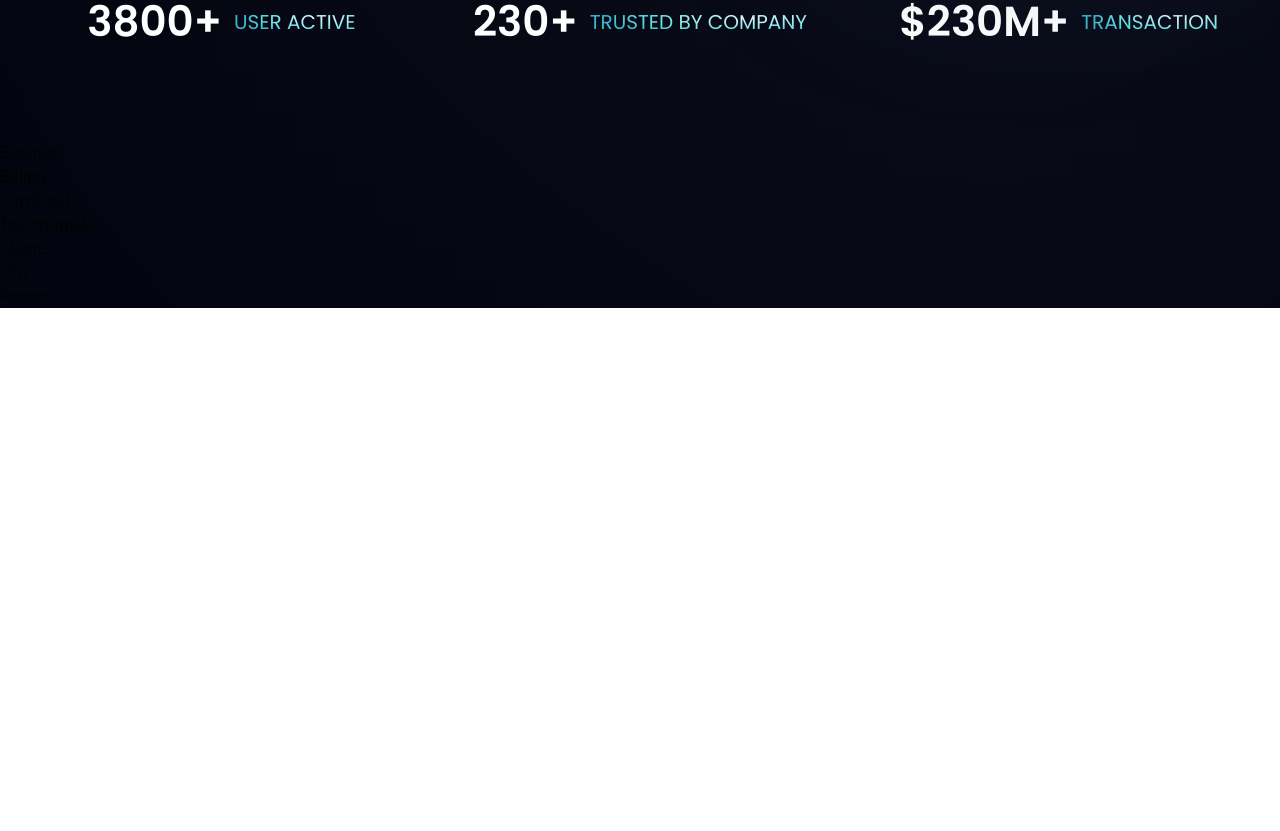
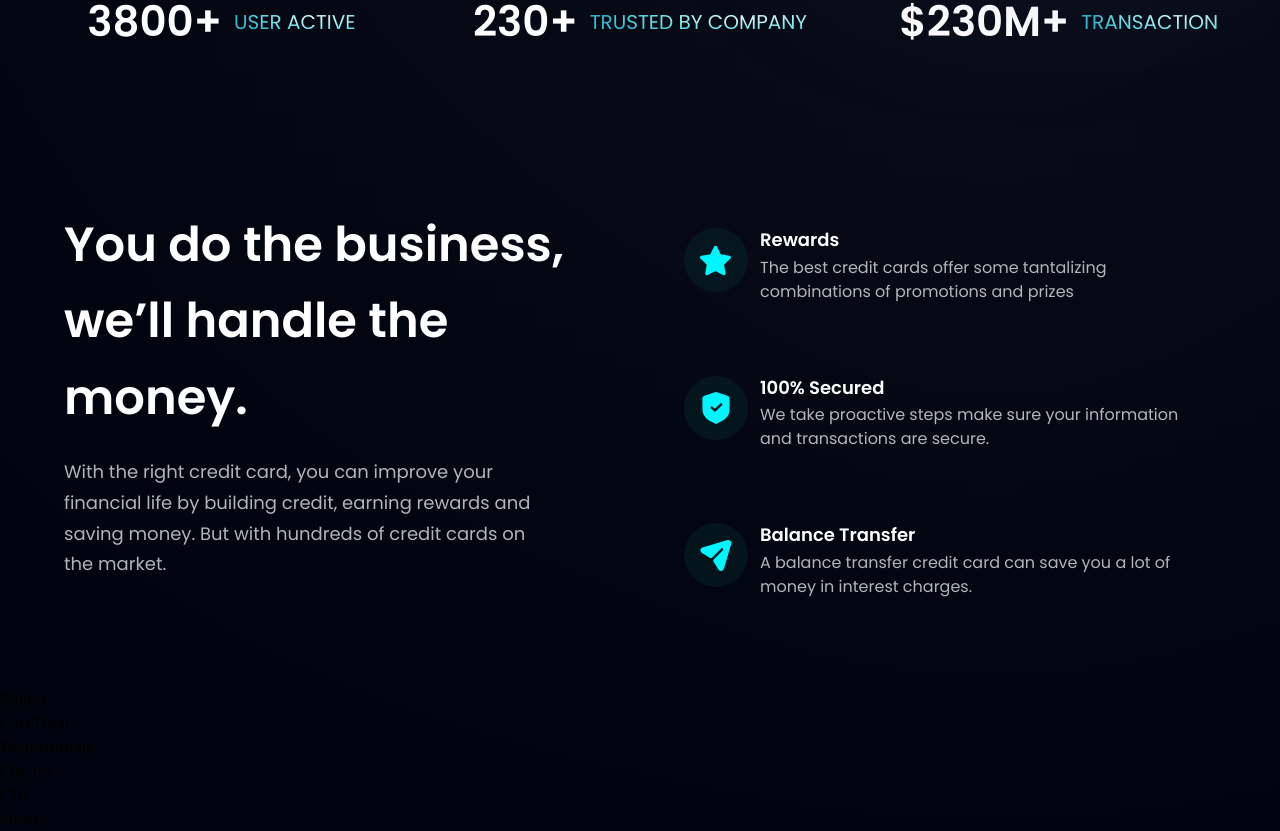
Before and after one commit to matahariramadhan/react-modern-bank-landing-page, a React (Vite) app: page / in a window 1280 px wide. Shown: the part 805-1636 px from the top of the page. Before the commit the page ends 1113 px from the top, so only its background shows below. Built offline with nearby package versions, Linux system fonts and the light colour scheme.

Commit message:
add bussiness section

```diff
--- a/src/components/Business.jsx
+++ b/src/components/Business.jsx
@@ -1,7 +1,51 @@
-import React from "react";
+import { features } from "../constants";
+import styles, { layout } from "../style";
+import Button from "./Button";
 
-const Business = () => {
-  return <div>Business</div>;
-};
+const FeatureCard = ({ icon, title, content, index }) => (
+  <div
+    className={`flex flex-row p-6 rounded-[20px] ${
+      index !== features.length - 1 ? "mb-6" : "mb-0"
+    } feature-card`}
+  >
+    <div
+      className={`w-[64px] h-[64px] rounded-full ${styles.flexCenter} bg-dimBlue`}
+    >
+      <img src={icon} alt="star" className="w-[50%] h-[50%] object-contain" />
+    </div>
+    <div className="flex-1 flex flex-col ml-3">
+      <h4 className="font-poppins font-semibold text-white text-[18px] leading-[23.4px] mb-1">
+        {title}
+      </h4>
+      <p className="font-poppins font-normal text-dimWhite text-[16px] leading-[24px]">
+        {content}
+      </p>
+    </div>
+  </div>
+);
+
+const Business = () => (
+  <section id="features" className={`${layout.section} xl:px-0 sm:px-16 px-6`}>
+    <div className={layout.sectionInfo}>
+      <h2 className={styles.heading2}>
+        You do the business, <br className="sm:block hidden" /> we’ll handle the
+        money.
+      </h2>
+      <p className={`${styles.paragraph} max-w-[470px] mt-5`}>
+        With the right credit card, you can improve your financial life by
+        building credit, earning rewards and saving money. But with hundreds of
+        credit cards on the market.
+      </p>
+
+      <Button styles={`mt-10`} />
+    </div>
+
+    <div className={`${layout.sectionImg} flex-col`}>
+      {features.map((feature, index) => (
+        <FeatureCard key={feature.id} {...feature} index={index} />
+      ))}
+    </div>
+  </section>
+);
 
 export default Business;
--- /dev/null
+++ b/src/components/Button.jsx
@@ -0,0 +1,7 @@
+import React from "react";
+
+const Button = ({ styles, children }) => {
+  return <button className={styles}>{children}</button>;
+};
+
+export default Button;
```
